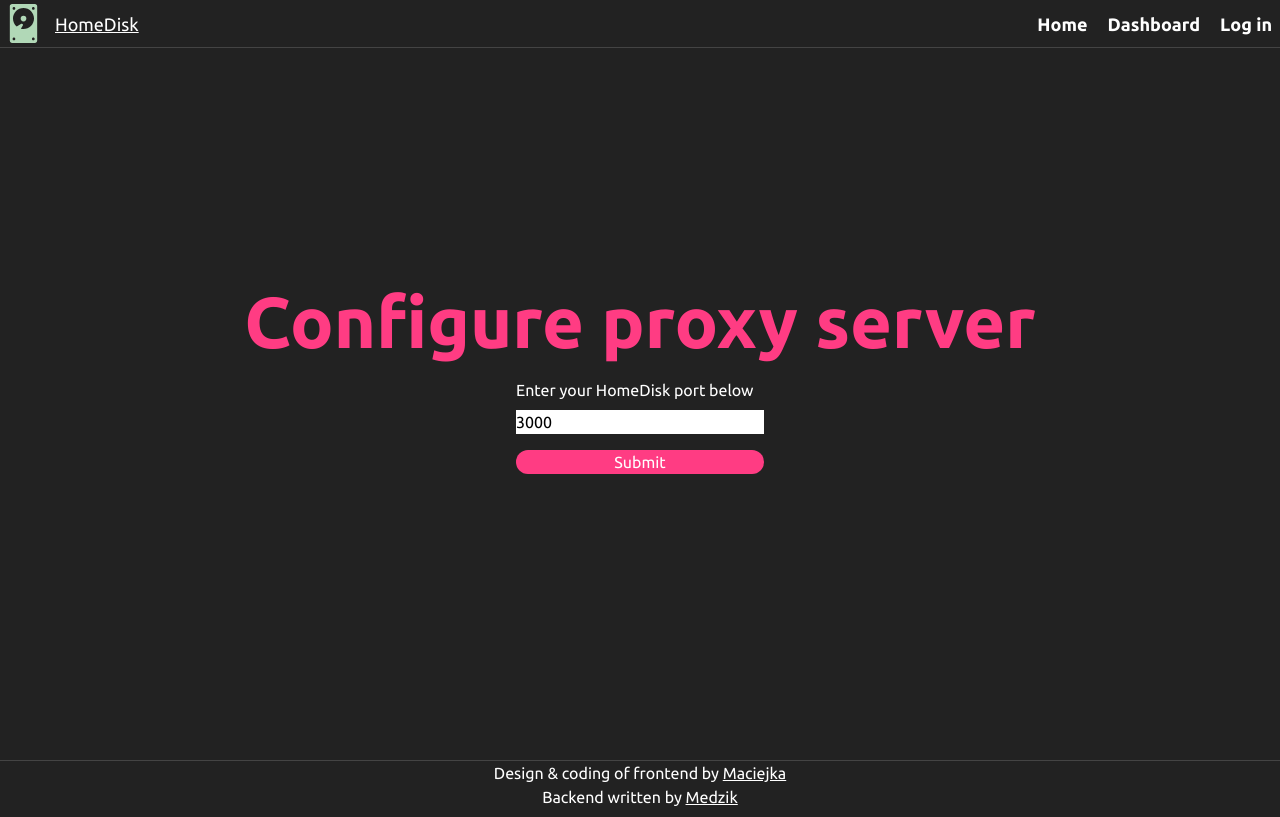
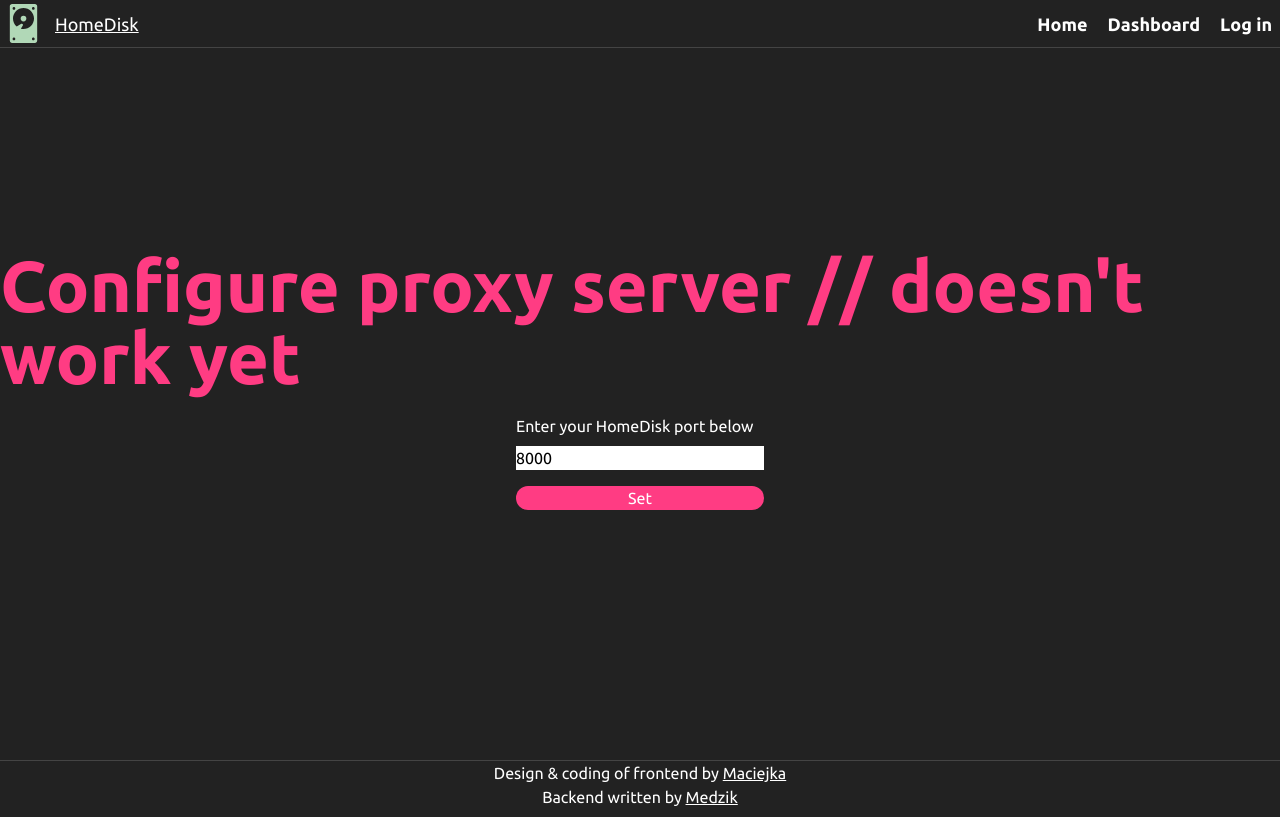
Before and after one commit to Maciejka1/HomeDisk-Frontend, a Next.js app: page /config in a window 1280 px wide. Built offline with nearby package versions, Linux system fonts and the light colour scheme.

Commit message:
feat: change some things

```diff
--- a/components/nav.js
+++ b/components/nav.js
@@ -43,7 +43,7 @@ export default function Nav() {
                 {
                     login === "logged" ?
                     <a onClick={() => {
-                        localStorage.clear("isLoggedIn")
+                        localStorage.removeItem("isLoggedIn")
                         router.reload("/")
                     }}>
                         <li>Log out</li>
--- a/next.config.js
+++ b/next.config.js
@@ -3,18 +3,18 @@ const nextConfig = {
   reactStrictMode: true,
   swcMinify: true,
 }
+module.exports = () => {
 
-
-module.exports = () => {
   const rewrites = () => {
     return [
       {
         source: "/api",
-        destination: "http://0.0.0.0:8080",
+        destination: `http://0.0.0.0:8000`,
       },
     ];
   };
   return {
     rewrites,
-  }
+  },
+  nextConfig
 };
--- a/pages/config.js
+++ b/pages/config.js
@@ -1,8 +1,8 @@
 import React from 'react'
 
 export default function Config() {
-  const [error, setError] = React.useState()
-  const [port, setPort] = React.useState({port: 3000})
+  const [feedback, setFeedback] = React.useState()
+  const [port, setPort] = React.useState({port: 8000})
   const handleChange = (event) => {
     setPort(prevData => {
         return {
@@ -14,7 +14,7 @@ export default function Config() {
   return (
     <div className='flex justify-center items-center w-full h-[95vh] flex-col gap-5'>
       <h1 className="font-bold text-4xl sm:text-5xl md:text-7xl text-[#ff3c83]">
-        Configure proxy server
+        Configure proxy server // doesn't work yet
       </h1>
       <div className='flex flex-col gap-2'>
         <p>Enter your HomeDisk port below</p>
@@ -26,8 +26,14 @@ export default function Config() {
           value={port.port}
           onChange={handleChange}
         />
-        <p>{error}</p>
-        <button>Submit</button>
+        <p className='text-green-500'>{feedback}</p>
+        <button onClick={() => {
+          localStorage.setItem("port", port.port)
+          setFeedback("Port set successfully!")
+          setTimeout(() => {setFeedback("")}, 2000)
+        }}>
+          Set
+        </button>
       </div>
     </div>
   )
--- a/pages/index.js
+++ b/pages/index.js
@@ -33,7 +33,7 @@ export default function Home() {
           {
             login === "logged" ?
             <Link href="/dashboard">
-              <motion.a className="border-[1px] border-sky-700 rounded-xl p-16"
+              <motion.a className="border-[1px] border-[#51b74f] rounded-xl p-16"
               initial={{y: 50, opacity: 0}}
               animate={{y: 0, opacity: 1, transition: {duration: 1, delay: 1}}}
               exit={{y: 50, opacity: 0}}
@@ -45,25 +45,23 @@ export default function Home() {
               </motion.a>
             </Link>
             :
-            <>
-             <Link href="/login">
+            <Link href="/register">
               <motion.a className="border-[1px] border-[#51b74f] rounded-xl p-16"
               initial={{y: -50, opacity: 0}}
-               animate={{y: 0, opacity: 1, transition: {duration: 1, delay: 0.5}}}
+              animate={{y: 0, opacity: 1, transition: {duration: 1, delay: 1}}}
               exit={{y: -50, opacity: 0}}
               >
                 <div className="flex flex-col gap-0 hover:gap-2">
-                   <p className="font-bold flex items-center gap-2 hover:gap-4 text-xl">Sign in <FaArrowRight/></p>
-                   <p>Log in to your account</p>
+                  <p className="font-bold flex items-center gap-2 hover:gap-4 text-xl">Register <FaArrowRight/></p>
+                  <p>Register a new account</p>
                 </div>
               </motion.a>
             </Link>
-           </>
         }
           <Link href="/config">
               <motion.a className="border-[1px] border-sky-700 rounded-xl p-16"
               initial={{y: 50, opacity: 0}}
-              animate={{y: 0, opacity: 1, transition: {duration: 1, delay: 1}}}
+              animate={{y: 0, opacity: 1, transition: {duration: 1, delay: 0.5}}}
               exit={{y: 50, opacity: 0}}
               >
                 <div className="flex flex-col gap-0 hover:gap-2">
--- a/pages/register.js
+++ b/pages/register.js
@@ -2,6 +2,7 @@ import React from 'react'
 import { motion } from 'framer-motion'
 import { useRouter } from 'next/router'
 import {AiFillEyeInvisible, AiFillEye} from 'react-icons/ai'
+import { getToken, setToken } from './api/utils/token'
 export default function Login() {
     const router = useRouter()
     const [loginData, setLoginData] = React.useState({login: "", passwd: "", repeatPasswd: ""})
@@ -14,10 +15,12 @@ export default function Login() {
         })
     }
     React.useEffect(() => {
+
         const checkLogin = localStorage.getItem("isLoggedIn")
         if (checkLogin === "logged"){
             router.push("/")
         }
+
     })
     const submit = () => {
       if(loginData.passwd === loginData.repeatPasswd && loginData.passwd){
```
Also changed, not shown: proxy-conf.js (+5 -3 lines). Lines whose indentation alone changed are shown as unchanged.
